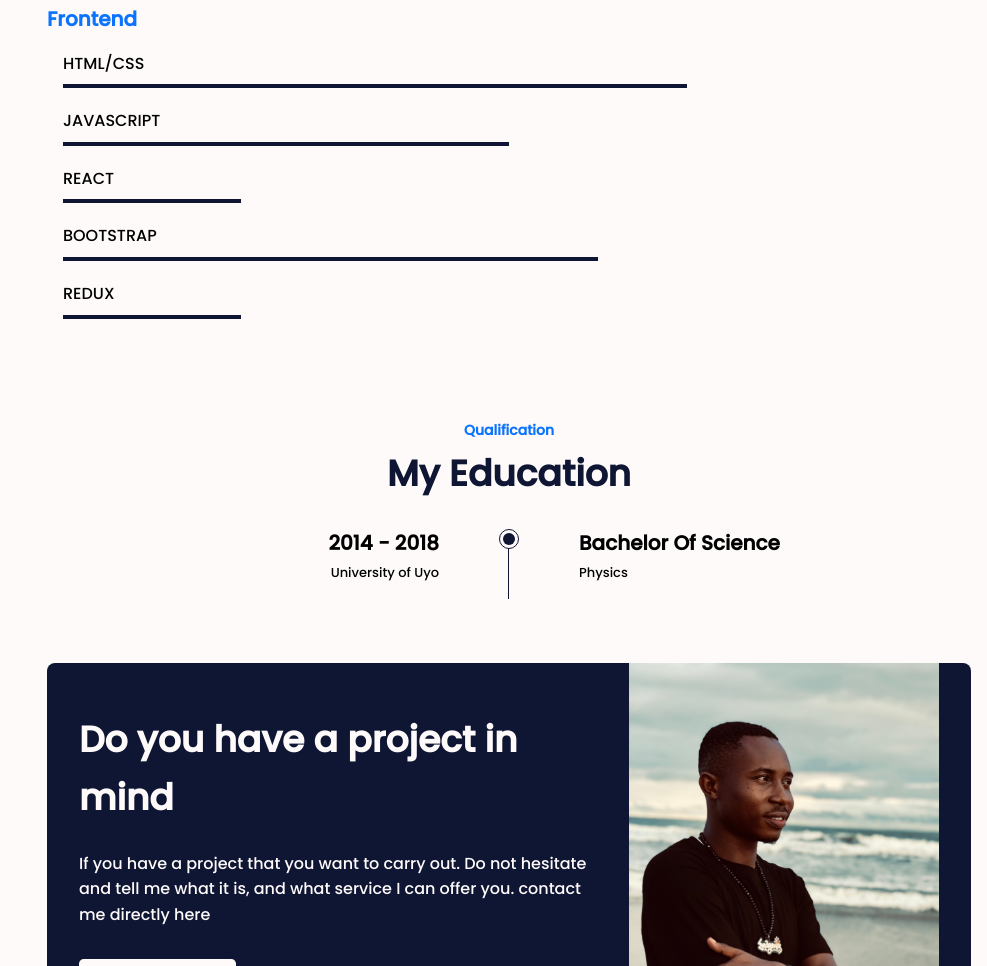
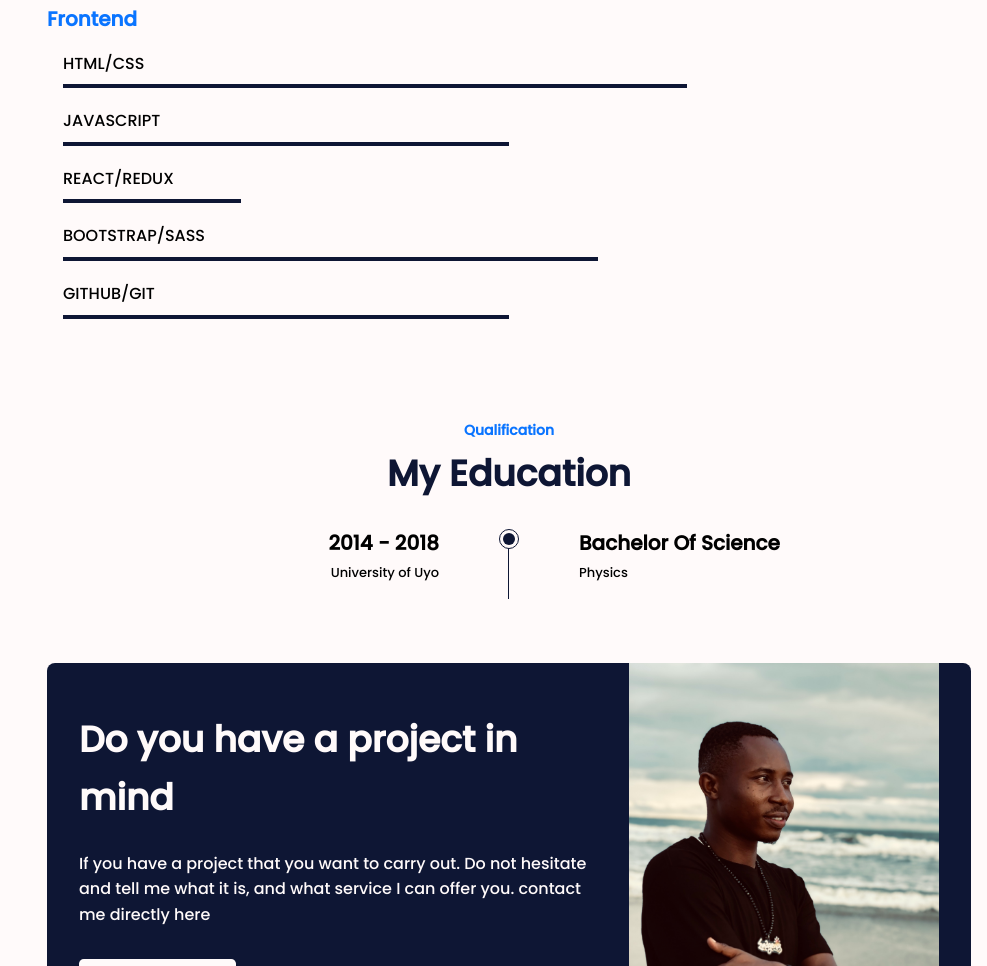
Before and after one commit to Emmanuel-Ezekiel/Personal-website, a plain HTML site: page index.html in a window 1280 px wide. Shown: the part 1701-2667 px from the top of the page, without its empty margins (293-1280 px from the left). Drawn offline with nearby package versions, Linux system fonts and the light colour scheme.

Commit message:
new feature

```diff
--- a/index.html
+++ b/index.html
@@ -146,16 +146,16 @@
                         <span class="skills__bar skills__js"></span>
                     </div>
                     <div class="skills__data">
-                        <span class="skills__name">React</span>
+                        <span class="skills__name">React/Redux</span>
                         <span class="skills__bar skills__react"></span>
                     </div>
                     <div class="skills__data">
-                        <span class="skills__name">Bootstrap</span>
+                        <span class="skills__name">Bootstrap/Sass</span>
                         <span class="skills__bar skills__bootstrap"></span>
                     </div>
                    <div class="skills__data">
-                        <span class="skills__name">Redux</span>
-                        <span class="skills__bar skills__react"></span>
+                        <span class="skills__name">GitHub/Git</span>
+                        <span class="skills__bar skills__js"></span>
                     </div>
                 </div>
             </div>
```
